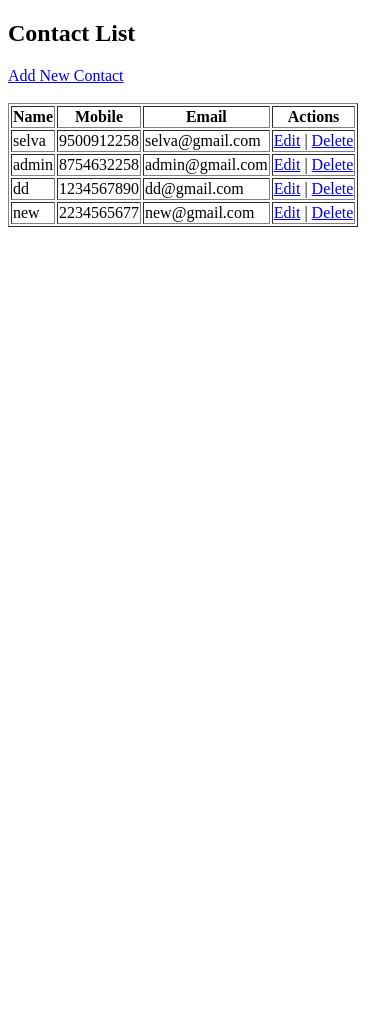
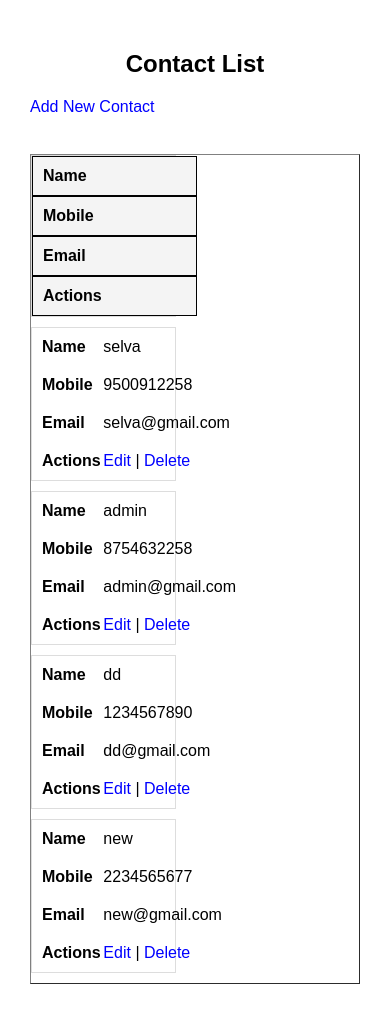
Before and after one commit to selvakumarj1807/SimpleCrud, a Django app: page / in a window 390 px wide. Before the commit the page ends 227 px from the top, so only its background shows below. Run offline with Django 5.2, Linux system fonts and the light colour scheme; data comes from the database, SQL or seed files in the repository; both versions use the stored data as it was after the commit.

Commit message:
add internall css (Create, Select)

```diff
--- a/app/templates/index.html
+++ b/app/templates/index.html
@@ -5,12 +5,86 @@
     <meta charset="UTF-8">
     <meta name="viewport" content="width=device-width, initial-scale=1.0">
     <title>Contact List</title>
+    <style>
+        body {
+            font-family: Arial, sans-serif;
+            margin: 20px;
+            padding: 10px;
+        }
+
+        h2 {
+            text-align: center;
+        }
+
+        a {
+            text-decoration: none;
+            color: blue;
+        }
+
+        table {
+            width: 100%;
+            border-collapse: collapse;
+            margin-top: 20px;
+        }
+
+        th, td {
+            border: 1px solid black;
+            padding: 10px;
+            text-align: left;
+            word-wrap: break-word;
+        }
+
+        th {
+            background-color: #f4f4f4;
+        }
+
+        /* Responsive Table */
+        .table-container {
+            width: 100%;
+            overflow-x: auto;
+        }
+
+        @media screen and (max-width: 600px) {
+            table {
+                width: 100%;
+                display: block;
+                overflow-x: auto;
+            }
+
+            th, td {
+                display: block;
+                width: 100%;
+                text-align: left;
+            }
+
+            tr {
+                display: block;
+                margin-bottom: 10px;
+                border: 1px solid #ddd;
+            }
+
+            td {
+                border: none;
+                position: relative;
+                padding-left: 50%;
+            }
+
+            td::before {
+                content: attr(data-label);
+                position: absolute;
+                left: 10px;
+                font-weight: bold;
+            }
+        }
+    </style>
 </head>
 
 <body>
 
     <h2>Contact List</h2>
-    <a href="conactForm/">Add New Contact</a> <br><br>
+    <a href="contactForm/">Add New Contact</a> <br><br>
+
+    <div class="table-container">
         <table border="1">
             <tr>
                 <th>Name</th>
@@ -20,16 +94,18 @@
             </tr>
             {% for contact in contacts %}
             <tr>
-            <td>{{contact.name}}</td>
-            <td>{{contact.mobile}}</td>
-            <td>{{contact.gmail}}</td>
-            <td>
+                <td data-label="Name">{{ contact.name }}</td>
+                <td data-label="Mobile">{{ contact.mobile }}</td>
+                <td data-label="Email">{{ contact.gmail }}</td>
+                <td data-label="Actions">
                     <a href="#">Edit</a> |
                     <a href="#">Delete</a>
                 </td>
             </tr>
             {% endfor %}
         </table>
+    </div>
+
 </body>
 
 </html>
--- a/simpleCrud/urls.py
+++ b/simpleCrud/urls.py
@@ -22,5 +22,5 @@ from app import views
 urlpatterns = [
     path('admin/', admin.site.urls),
     path('', views.index),
-    path('conactForm/', views.contactForm),
+    path('contactForm/', views.contactForm),
 ]
```
Also changed, not shown: app/templates/ContactForm.html (+96 -6 lines), db.sqlite3. Lines whose indentation alone changed are shown as unchanged.
